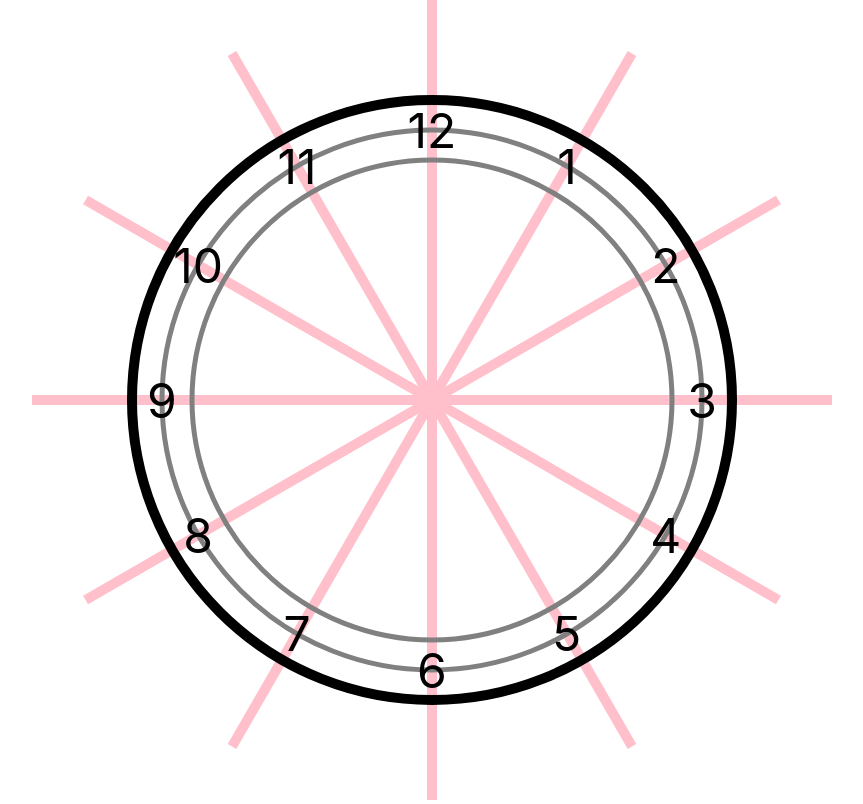
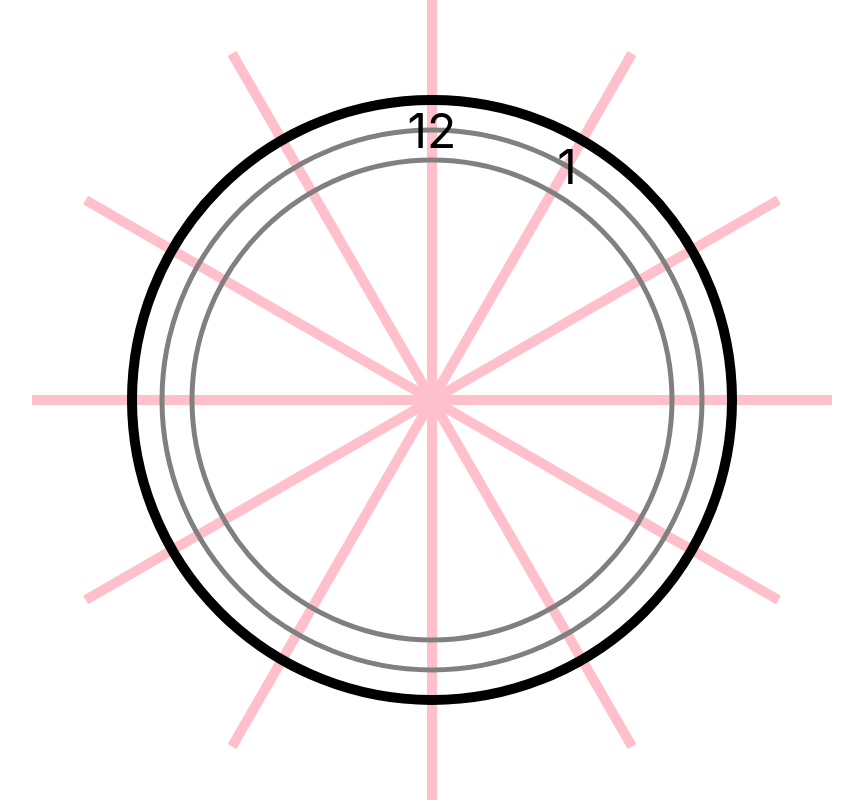
Before and after one commit to yusaira-khan/clock, a React (Create React App) app: page / in a window 1280 px wide. Shown: the whole page, without its empty margins (208-1071 px from the left). Built offline with nearby package versions, Linux system fonts and the light colour scheme.

Commit message:
use loop for hours

```diff
--- a/src/App.tsx
+++ b/src/App.tsx
@@ -5,6 +5,7 @@ import logo from './logo.svg';
 import './App.css';
 type Children = { children?: ReactNode };
 type AngleProp = { angle?: number };
+type HourProp = { hour: number,key?:number|string };
 
 function App() {
   return (
@@ -60,92 +61,43 @@ function Grid(p:AngleProp){
       stroke="pink" {...transformOpt} />
 }
 
-function Hour12(){
-  const x = center;
-  const y =center-textRadius;
-  return <text x={x} y={y} fontSize={fontSize} alignmentBaseline="central" textAnchor="middle">12</text>
+const hourCoords=[
+  {x:0,y:0}, //0
+  {x:center+dsin30,y:center-dcos30} , //1
+  {x:center+dcos30,y:center-dsin30} , //2
+  {x:center+textRadius,y:center} , //3
+  {x:center+dcos30,y:center+dsin30} , //4
+  {x:center+dsin30,y:center+dcos30} , //5
+  {x:center,y:center+textRadius} , //6
+  {x:center-dsin30,y:center+dcos30} , //7
+  {x:center-dcos30,y:center+dsin30} , //8
+  {x:center-textRadius,y:center} , //9
+  {x:center-dcos30,y:center-dsin30} , //10
+  {x:center-dsin30,y:center-dcos30} , //11
+  {x:center,y:center-textRadius} , //12
+]
+function Hour(p:HourProp){
+  const key = "hour_"+(p.key ?? p.hour)
+
+  return (
+  <text
+      key={key}
+      fontSize={fontSize}
+      alignmentBaseline="central"
+      textAnchor="middle"
+      {...hourCoords[p.hour]}>
+    {p.hour}
+  </text>
+  )
 }
 
-
-
-function Hour6(){
-  const x = center;
-  const y =center+textRadius;
-  return <text x={x} y={y} fontSize={fontSize}  alignmentBaseline="central" textAnchor="middle">6</text>
-}
-
-function Hour3(){
-  const x = center+textRadius;
-  const y =center;
-  return <text x={x} y={y} fontSize={fontSize} alignmentBaseline="central" textAnchor="middle">3</text>
-}
-
-
-function Hour9(){
-  const x = center-textRadius;
-  const y =center;
-  return <text x={x} y={y} fontSize={fontSize} alignmentBaseline="central" textAnchor="middle">9</text>
-}
-
-function Hour1(){
-  const x = center+dsin30;
-  const y =center-dcos30;
-  return <text x={x} y={y} fontSize={fontSize}  alignmentBaseline="central" textAnchor="middle">1</text>
-}
-function Hour2(){
-  const x = center+dcos30;
-  const y =center-dsin30;
-  return <text x={x} y={y} fontSize={fontSize}  alignmentBaseline="central" textAnchor="middle">2</text>
-}
-function Hour5(){
-  const x = center+dsin30;
-  const y =center+dcos30;
-  return <text x={x} y={y} fontSize={fontSize}  alignmentBaseline="central" textAnchor="middle">5</text>
-}
-function Hour4(){
-  const x = center+dcos30;
-  const y =center+dsin30;
-  return <text x={x} y={y} fontSize={fontSize}  alignmentBaseline="central" textAnchor="middle">4</text>
-}
-
-
-function Hour11(){
-  const x = center-dsin30;
-  const y =center-dcos30;
-  return <text x={x} y={y} fontSize={fontSize}  alignmentBaseline="central" textAnchor="middle">11</text>
-}
-function Hour10(){
-  const x = center-dcos30;
-  const y =center-dsin30;
-  return <text x={x} y={y} fontSize={fontSize}  alignmentBaseline="central" textAnchor="middle">10</text>
-}
-function Hour7(){
-  const x = center-dsin30;
-  const y =center+dcos30;
-  return <text x={x} y={y} fontSize={fontSize}  alignmentBaseline="central" textAnchor="middle">7</text>
-}
-function Hour8(){
-  const x = center-dcos30;
-  const y =center+dsin30;
-  return <text x={x} y={y} fontSize={fontSize}  alignmentBaseline="central" textAnchor="middle">8</text>
-}
 
 
 function CirclePath(){
 
   return <>
-    <Hour12/>
-    <Hour1/>
-    <Hour2/>
-    <Hour3/>
-    <Hour4/>
-    <Hour5/>
-    <Hour6/>
-    <Hour7/>
-    <Hour8/>
-    <Hour9/>
-    <Hour10/>
-    <Hour11/>
+    <Hour hour={12}/>
+    <Hour hour={1}/>
   </>
 }
 export default App;
```
